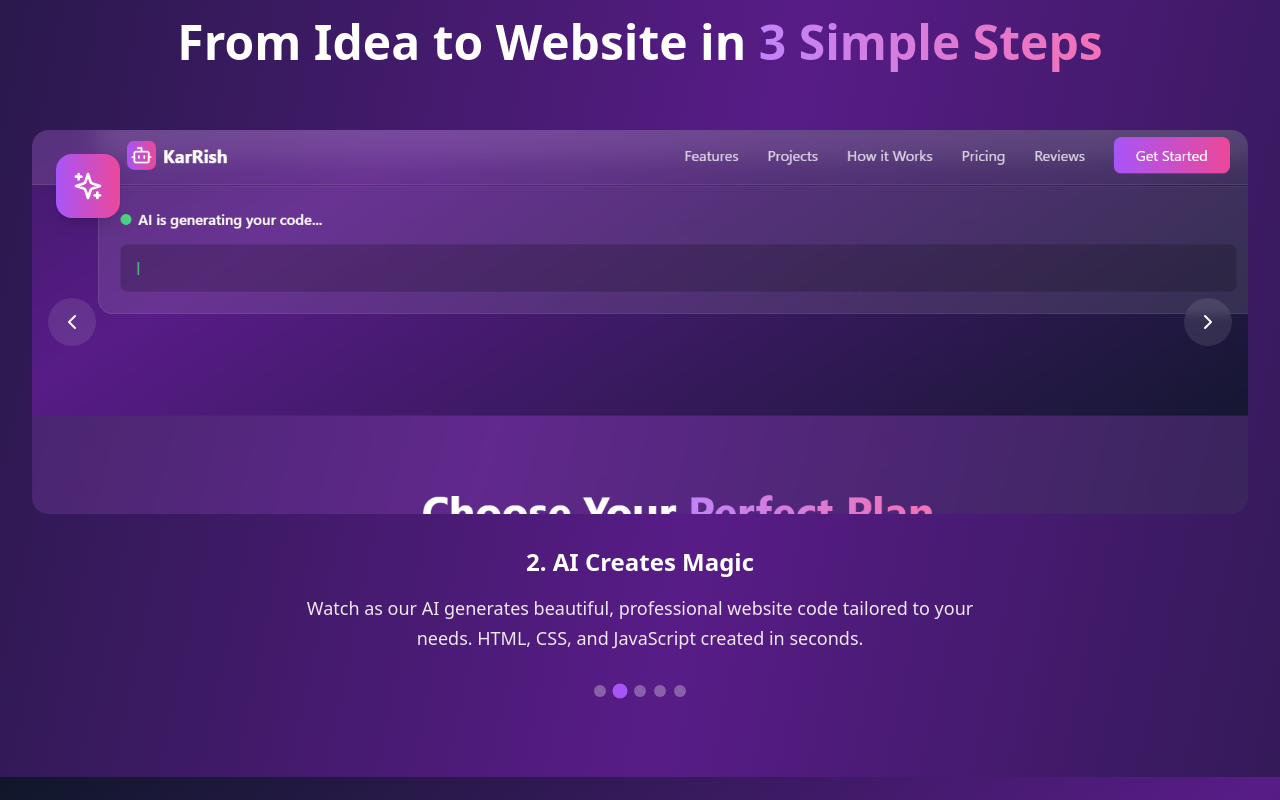
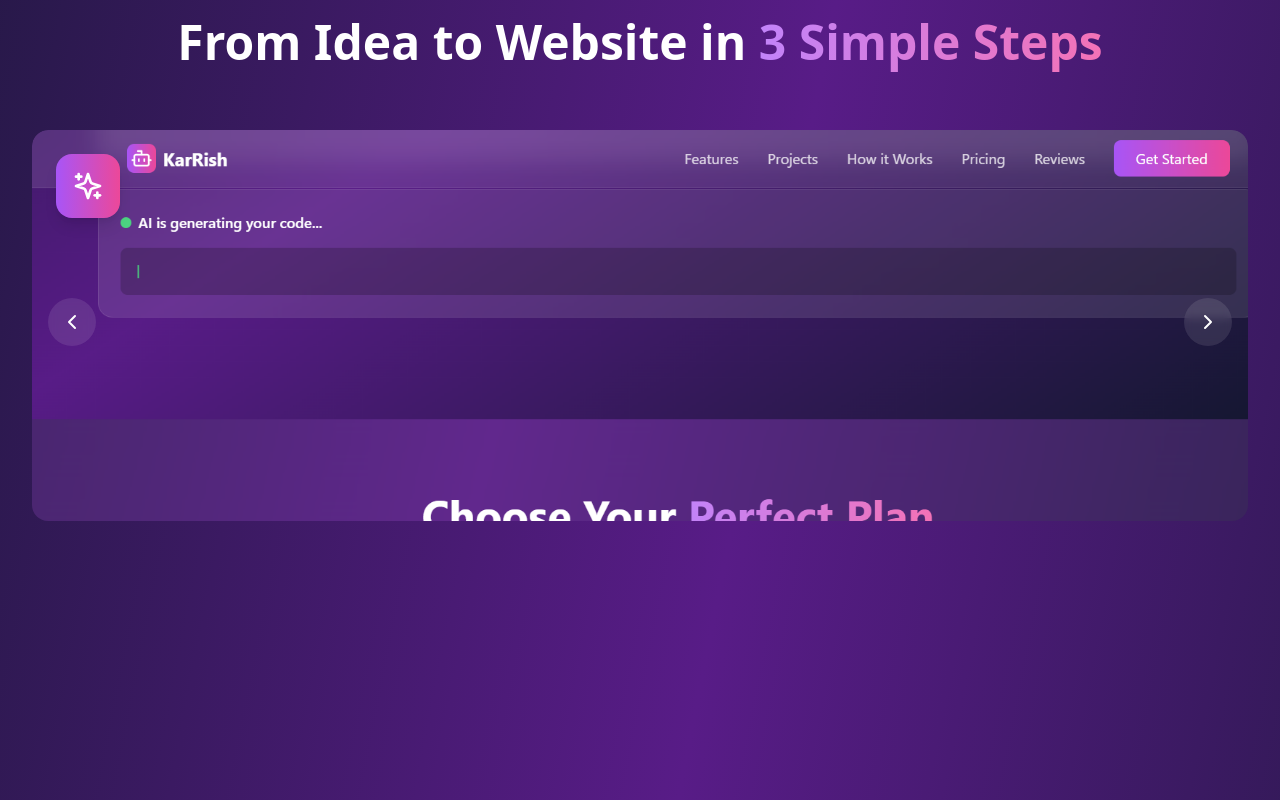
Before and after one commit to CodingEnthusiastic/KarRish, a React (Vite) app: page / in a window 1280 px wide. Shown: the part 2240-3040 px from the top of the page. Built offline with nearby package versions, Linux system fonts and the light colour scheme.

Commit message:
Fixing carousel

```diff
--- a/src/App.tsx
+++ b/src/App.tsx
@@ -385,7 +385,9 @@
               >
                 {howItWorksSlides.map((slide) => (
                   <div key={slide.id} className="w-full flex-shrink-0">
-                    <div className="relative h-96 rounded-2xl overflow-hidden">
+{/*                     <div className="relative h-96 rounded-2xl overflow-hidden"> */}
+                        <div className="relative w-full rounded-2xl overflow-hidden">
+
                       {/* Icon positioned at top-left */}
                       <div className="absolute top-6 left-6 z-10">
                         <div className="w-16 h-16 bg-gradient-to-r from-purple-500 to-pink-500 rounded-2xl flex items-center justify-center shadow-lg">
@@ -395,7 +397,7 @@
                       <img
                         src={slide.image}
                         alt={slide.title}
-                        className="w-full h-full object-cover"
+                        className="w-full h-auto object-contain"
                       />
                     </div>
                   </div>
```
